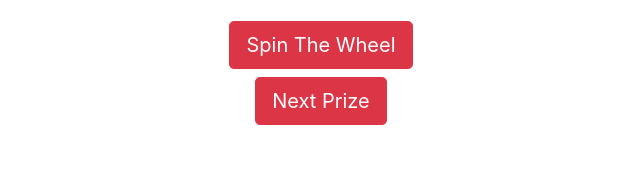
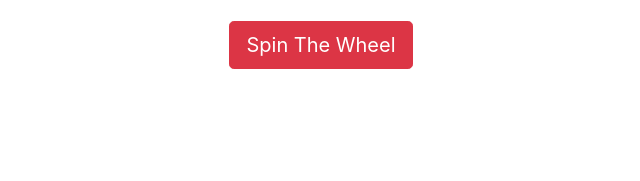
Before and after one commit to fullstack-dev3/wheel, a PHP site: page / in a window 1280 px wide. Shown: the part 619-800 px from the top of the page, without its empty margins (319-959 px from the left). Run offline with PHP 8.4, Linux system fonts and the light colour scheme.

Commit message:
Product Carousel

```diff
--- a/index.php
+++ b/index.php
@@ -21,7 +21,7 @@
         <div class="container text-center" id="product">
             <h4></h4>
 
-            <button type="button" class="btn btn-danger btn-lg text-white" id="nextBtn">Next Prize</button>
+            <button type="button" class="btn btn-danger btn-lg text-white d-none" id="nextBtn">Next Prize</button>
         </div>
     </body>
 
@@ -74,6 +74,7 @@
             });
 
             $('#product h4').text('Current Prize : ' + products[currentPro][0]);
+            $('#nextBtn').show();
 
             fetchNextPage();
         });
```
